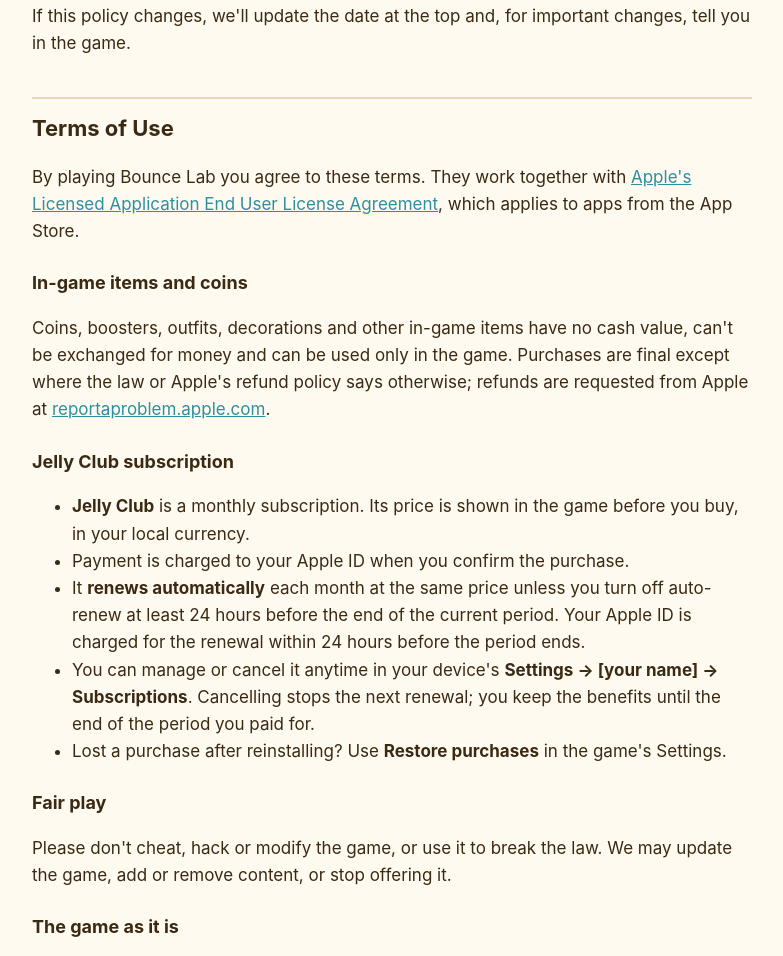
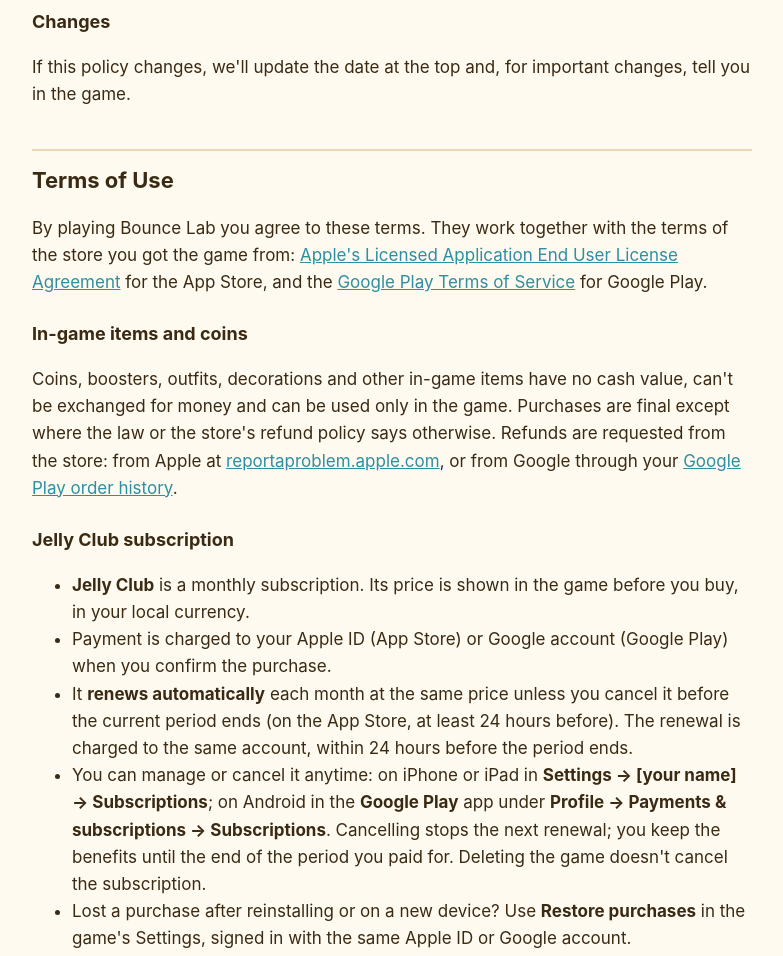
Before and after one commit to biscuit0102/bouncelab-legal, a plain HTML site: page index.html in a window 1280 px wide. Shown: the part 1838-2794 px from the top of the page, without its empty margins (248-1031 px from the left). Drawn offline with Linux system fonts and the light colour scheme.

Commit message:
Cover Google Play as well as the App Store
Co-Authored-By: Claude Opus 5.5 <noreply@anthropic.com>

```diff
--- a/index.html
+++ b/index.html
@@ -32,15 +32,15 @@
 <p>The game does <strong>not</strong> ask for your name, email, phone number, location, contacts or photos, and you don't need an account. To understand how the game is played and to fix problems, it records anonymous play events:</p>
 <table>
 <tr><th>What</th><th>Examples</th></tr>
-<tr><td>A random play ID</td><td>A random code made when the game is first opened. It isn't linked to you, your Apple ID or your device's advertising ID, and it's deleted if you delete the game.</td></tr>
+<tr><td>A random play ID</td><td>A random code made when the game is first opened. It isn't linked to you, your Apple ID or Google account, or your device's advertising ID, and it's deleted if you delete the game.</td></tr>
 <tr><td>Play events</td><td>Level started or finished, stars earned, boosters and coins used, items bought in the game's shop, offers shown, settings changed.</td></tr>
-<tr><td>Basic technical facts</td><td>The game's version, the device's operating system (for example iOS) and the language it's set to.</td></tr>
+<tr><td>Basic technical facts</td><td>The game's version, the device's operating system (iOS or Android) and the language it's set to.</td></tr>
 </table>
 
 <h3>Who processes it</h3>
 <p>Play events are sent to <strong>PostHog</strong> (PostHog Inc.), an analytics service, and stored on its servers in the European Union. PostHog processes them only on our behalf. We use them to see which levels are too hard or too easy, where players stop, and whether features work. We don't sell this information or use it to identify you.</p>
-<p><strong>Purchases</strong> are handled entirely by Apple through the App Store. We never see your payment details; Apple tells the game only that a purchase was made, so it can deliver what you bought.</p>
-<p><strong>Ads:</strong> the game may show ads. When an advertising partner is added, this policy will name it and explain what it collects, and on iPhone the game will ask your permission before any tracking.</p>
+<p><strong>Purchases</strong> are handled entirely by the store you got the game from: Apple's App Store on iPhone and iPad, Google Play on Android. We never see your payment details; the store tells the game only that a purchase was made, so it can deliver what you bought.</p>
+<p><strong>Ads:</strong> the game may show ads. When an advertising partner is added, this policy will name it and explain what it collects, and the game will ask your permission before any tracking where your device requires it (on iPhone and iPad), and respect your device's ad settings (on Android).</p>
 
 <h3>Your choices</h3>
 <ul>
@@ -59,18 +59,18 @@
 <p>If this policy changes, we'll update the date at the top and, for important changes, tell you in the game.</p>
 
 <h2 id="terms">Terms of Use</h2>
-<p>By playing Bounce Lab you agree to these terms. They work together with <a href="https://www.apple.com/legal/internet-services/itunes/dev/stdeula/">Apple's Licensed Application End User License Agreement</a>, which applies to apps from the App Store.</p>
+<p>By playing Bounce Lab you agree to these terms. They work together with the terms of the store you got the game from: <a href="https://www.apple.com/legal/internet-services/itunes/dev/stdeula/">Apple's Licensed Application End User License Agreement</a> for the App Store, and the <a href="https://play.google.com/about/play-terms/">Google Play Terms of Service</a> for Google Play.</p>
 
 <h3>In-game items and coins</h3>
-<p>Coins, boosters, outfits, decorations and other in-game items have no cash value, can't be exchanged for money and can be used only in the game. Purchases are final except where the law or Apple's refund policy says otherwise; refunds are requested from Apple at <a href="https://reportaproblem.apple.com">reportaproblem.apple.com</a>.</p>
+<p>Coins, boosters, outfits, decorations and other in-game items have no cash value, can't be exchanged for money and can be used only in the game. Purchases are final except where the law or the store's refund policy says otherwise. Refunds are requested from the store: from Apple at <a href="https://reportaproblem.apple.com">reportaproblem.apple.com</a>, or from Google through your <a href="https://play.google.com/store/account/orderhistory">Google Play order history</a>.</p>
 
 <h3>Jelly Club subscription</h3>
 <ul>
 <li><strong>Jelly Club</strong> is a monthly subscription. Its price is shown in the game before you buy, in your local currency.</li>
-<li>Payment is charged to your Apple ID when you confirm the purchase.</li>
-<li>It <strong>renews automatically</strong> each month at the same price unless you turn off auto-renew at least 24 hours before the end of the current period. Your Apple ID is charged for the renewal within 24 hours before the period ends.</li>
-<li>You can manage or cancel it anytime in your device's <strong>Settings → [your name] → Subscriptions</strong>. Cancelling stops the next renewal; you keep the benefits until the end of the period you paid for.</li>
-<li>Lost a purchase after reinstalling? Use <strong>Restore purchases</strong> in the game's Settings.</li>
+<li>Payment is charged to your Apple ID (App Store) or Google account (Google Play) when you confirm the purchase.</li>
+<li>It <strong>renews automatically</strong> each month at the same price unless you cancel it before the current period ends (on the App Store, at least 24 hours before). The renewal is charged to the same account, within 24 hours before the period ends.</li>
+<li>You can manage or cancel it anytime: on iPhone or iPad in <strong>Settings → [your name] → Subscriptions</strong>; on Android in the <strong>Google Play</strong> app under <strong>Profile → Payments &amp; subscriptions → Subscriptions</strong>. Cancelling stops the next renewal; you keep the benefits until the end of the period you paid for. Deleting the game doesn't cancel the subscription.</li>
+<li>Lost a purchase after reinstalling or on a new device? Use <strong>Restore purchases</strong> in the game's Settings, signed in with the same Apple ID or Google account.</li>
 </ul>
 
 <h3>Fair play</h3>
```
